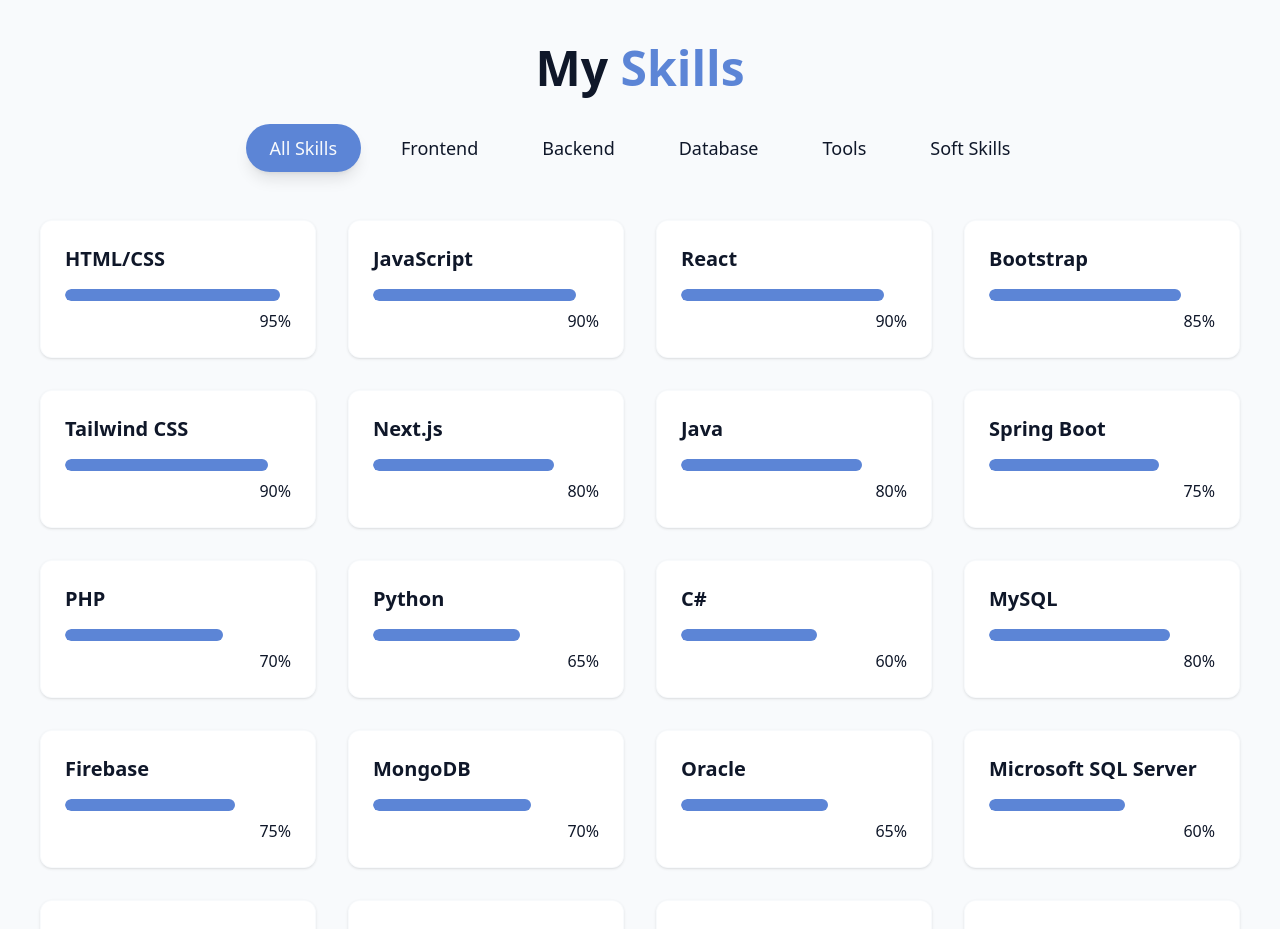
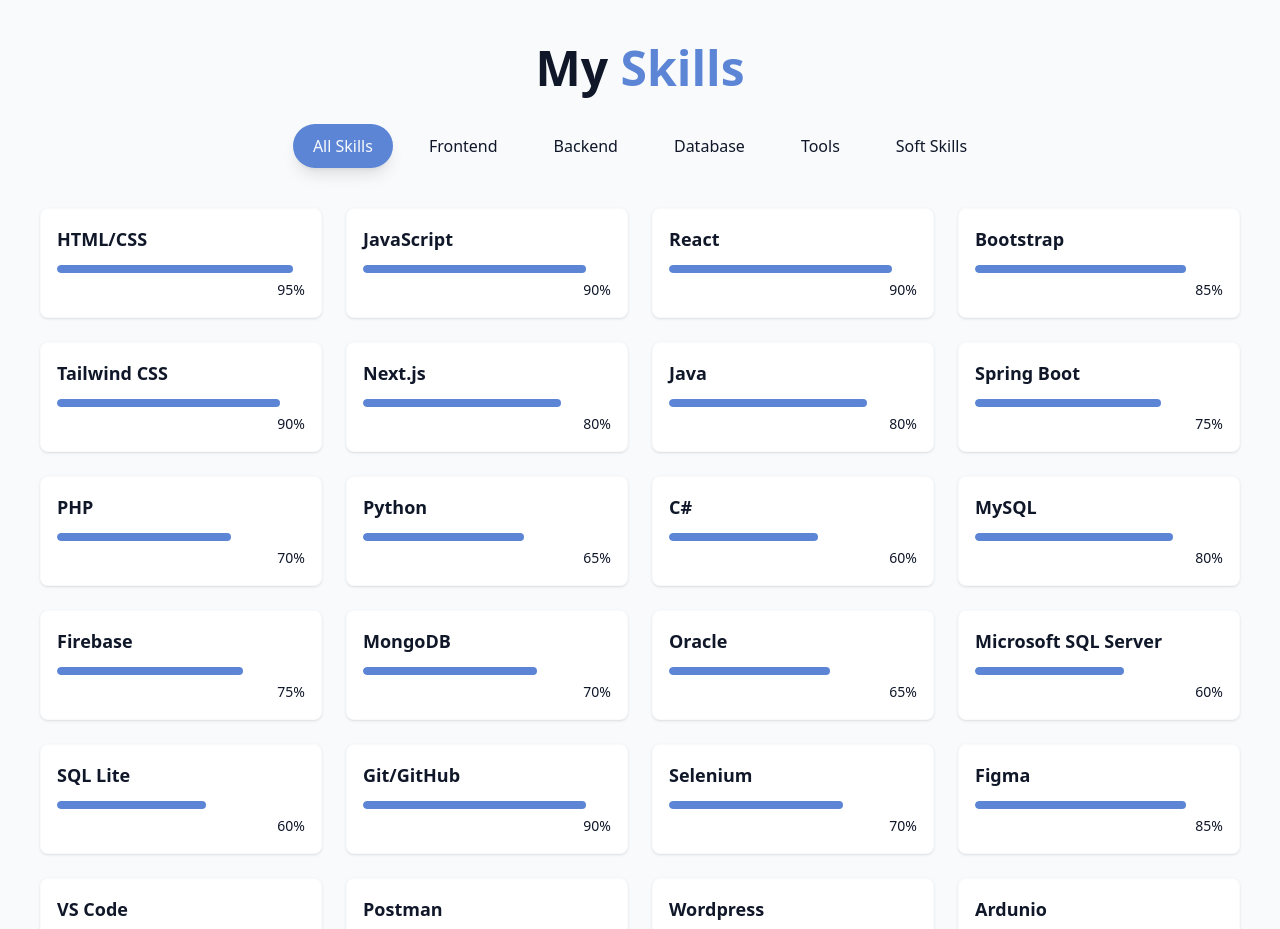
Before and after one commit to Bhanu2001829/Bhanuka-Portfolio, a React (Vite) app: page / in a window 1280 px wide. Shown: the part 1860-2789 px from the top of the page. Built offline with nearby package versions, Linux system fonts and the light colour scheme.

Commit message:
Refactor ProjectsSection layout and update SkillsSection styling

```diff
--- a/src/components/ProjectsSection.jsx
+++ b/src/components/ProjectsSection.jsx
@@ -55,22 +55,22 @@ export const ProjectsSection = () => {
       className="min-h-screen w-full flex items-center justify-center p-4 sm:p-6 relative bg-background"
     >
       <div className="w-full max-w-[1200px] mx-auto">
-        <div className="w-full text-center mb-10">
-          <h2 className="text-4xl sm:text-5xl font-bold mb-8">
+        <div className="text-center mb-10">
+          <h2 className="text-4xl sm:text-5xl font-bold mb-6">
             Featured <span className="text-primary">Projects</span>
           </h2>
-          <p className="text-base sm:text-lg text-muted-foreground max-w-4xl mx-auto leading-relaxed">
+          <p className="text-base sm:text-lg text-muted-foreground max-w-3xl mx-auto">
             Here are some of my recent projects. Each one was built with care, precision, and a focus on performance and user experience.
           </p>
         </div>
 
-        <div className="grid grid-cols-1 sm:grid-cols-2 xl:grid-cols-3 gap-8">
+        <div className="grid grid-cols-1 sm:grid-cols-2 xl:grid-cols-3 gap-6">
           {projects.map((project) => (
             <div
               key={project.id}
-              className="group bg-card rounded-2xl overflow-hidden shadow-xl hover:shadow-[0_6px_30px_rgba(0,0,0,0.1)] transition-all duration-400 h-full flex flex-col transform hover:scale-[1.02]"
+              className="group bg-card rounded-xl overflow-hidden shadow-md hover:shadow-lg transition-all duration-300 h-full flex flex-col hover:scale-[1.01]"
             >
-              <div className="h-[280px] w-full overflow-hidden">
+              <div className="h-[220px] w-full overflow-hidden">
                 <img
                   src={project.image}
                   alt={project.title}
@@ -78,34 +78,34 @@ export const ProjectsSection = () => {
                 />
               </div>
 
-              <div className="p-6 flex-1 flex flex-col">
-                <div className="flex flex-wrap gap-3 mb-6">
+              <div className="p-5 flex-1 flex flex-col">
+                <div className="flex flex-wrap gap-2 mb-4">
                   {project.tags.map((tag, idx) => (
                     <span
                       key={tag + idx}
-                      className="px-3 py-2 text-base font-medium border rounded-full bg-secondary text-secondary-foreground"
+                      className="px-3 py-1.5 text-sm font-medium border rounded-full bg-secondary text-secondary-foreground"
                     >
                       {tag}
                     </span>
                   ))}
                 </div>
 
-                <h3 className="text-xl md:text-2xl font-bold mb-4">
+                <h3 className="text-lg md:text-xl font-bold mb-3">
                   {project.title}
                 </h3>
 
-                <p className="text-muted-foreground text-base mb-6 flex-1">
+                <p className="text-muted-foreground text-sm mb-4 flex-1">
                   {project.description}
                 </p>
 
-                <div className="flex justify-between items-center mt-auto">
+                <div className="flex justify-end items-center mt-auto">
                   <a
                     href={project.githubUrl}
                     target="_blank"
                     rel="noopener noreferrer"
                     className="text-foreground/80 hover:text-primary transition-colors duration-300"
                   >
-                    <Github size={28} />
+                    <Github size={24} />
                   </a>
                 </div>
               </div>
@@ -113,14 +113,14 @@ export const ProjectsSection = () => {
           ))}
         </div>
 
-        <div className="text-center mt-16">
+        <div className="text-center mt-12">
           <a
-            className="cosmic-button w-fit flex items-center mx-auto gap-3 px-8 py-4 text-lg font-semibold rounded-lg hover:bg-primary/90 transition-colors duration-300"
+            className="cosmic-button w-fit flex items-center mx-auto gap-2 px-6 py-3 text-base font-semibold rounded-md hover:bg-primary/90 transition-colors duration-300"
             target="_blank"
             rel="noopener noreferrer"
             href="https://github.com/Bhanu2001829"
           >
-            Check My GitHub <ArrowRight size={20} />
+            Check My GitHub <ArrowRight size={18} />
           </a>
         </div>
       </div>
--- a/src/components/SkillsSection.jsx
+++ b/src/components/SkillsSection.jsx
@@ -2,7 +2,6 @@ import { useState } from "react";
 import { cn } from "@/lib/utils";
 
 const skills = [
-  // Frontend
   { name: "HTML/CSS", level: 95, category: "frontend" },
   { name: "JavaScript", level: 90, category: "frontend" },
   { name: "React", level: 90, category: "frontend" },
@@ -10,14 +9,12 @@ const skills = [
   { name: "Tailwind CSS", level: 90, category: "frontend" },
   { name: "Next.js", level: 80, category: "frontend" },
 
-  // Backend
   { name: "Java", level: 80, category: "backend" },
   { name: "Spring Boot", level: 75, category: "backend" },
   { name: "PHP", level: 70, category: "backend" },
   { name: "Python", level: 65, category: "backend" },
   { name: "C#", level: 60, category: "backend" },
 
-  // Database
   { name: "MySQL", level: 80, category: "database" },
   { name: "Firebase", level: 75, category: "database" },
   { name: "MongoDB", level: 70, category: "database" },
@@ -25,7 +22,6 @@ const skills = [
   { name: "Microsoft SQL Server", level: 60, category: "database" },
   { name: "SQL Lite", level: 60, category: "database" },
 
-  // Tools
   { name: "Git/GitHub", level: 90, category: "tools" },
   { name: "Selenium", level: 70, category: "tools" },
   { name: "Figma", level: 85, category: "tools" },
@@ -34,7 +30,6 @@ const skills = [
   { name: "Wordpress", level: 80, category: "tools" },
   { name: "Ardunio", level: 60, category: "tools" },
 
-  // Soft skills
   { name: "Team Collaboration", level: 95, category: "softskills" },
   { name: "Problem Solving", level: 80, category: "softskills" },
   { name: "Leadership", level: 85, category: "softskills" },
@@ -57,7 +52,7 @@ export const SkillsSection = () => {
       id="skills"
       className="min-h-screen w-full flex items-center justify-center p-4 sm:p-6 relative bg-secondary/30"
     >
-      {/* Background blurred circles like AboutSection */}
+      {/* Background blurred circles */}
       <div className="absolute inset-0 -z-10 overflow-hidden">
         <div className="absolute top-1/3 left-1/4 w-96 h-96 rounded-full bg-primary/10 blur-3xl"></div>
         <div className="absolute bottom-1/4 right-1/3 w-64 h-64 rounded-full bg-primary/5 blur-3xl"></div>
@@ -69,13 +64,13 @@ export const SkillsSection = () => {
         </h2>
 
         {/* Category Buttons */}
-        <div className="flex flex-wrap justify-center gap-4 mb-12">
+        <div className="flex flex-wrap justify-center gap-4 mb-10">
           {categories.map((category) => (
             <button
               key={category}
               onClick={() => setActiveCategory(category)}
               className={cn(
-                "px-6 py-2.5 rounded-full transition-all duration-300 capitalize text-lg font-medium",
+                "px-5 py-2.5 rounded-full transition-all duration-300 capitalize text-base font-medium",
                 "transform hover:scale-105 active:scale-95",
                 activeCategory === category
                   ? "bg-primary text-primary-foreground shadow-lg hover:shadow-xl"
@@ -92,21 +87,21 @@ export const SkillsSection = () => {
         </div>
 
         {/* Skills Grid */}
-        <div className="grid grid-cols-1 sm:grid-cols-2 lg:grid-cols-3 xl:grid-cols-4 gap-8">
+        <div className="grid grid-cols-1 sm:grid-cols-2 lg:grid-cols-3 xl:grid-cols-4 gap-6">
           {filteredSkills.map((skill) => (
             <div
               key={`${skill.name}-${skill.category}`}
-              className="gradient-border p-6 rounded-xl shadow-sm hover:shadow-md transition-all duration-300"
+              className="gradient-border p-4 rounded-lg shadow-sm hover:shadow-md transition-all duration-300"
             >
-              <h3 className="font-semibold text-xl mb-4">{skill.name}</h3>
-              <div className="w-full bg-secondary/50 h-3 rounded-full overflow-hidden">
+              <h3 className="font-semibold text-lg mb-3">{skill.name}</h3>
+              <div className="w-full bg-secondary/50 h-2 rounded-full overflow-hidden">
                 <div
-                  className="bg-primary h-3 rounded-full origin-left animate-[grow_1.5s_ease-out]"
+                  className="bg-primary h-2 rounded-full origin-left animate-[grow_1.5s_ease-out]"
                   style={{ width: `${skill.level}%` }}
                 />
               </div>
-              <div className="text-right mt-2">
-                <span className="text-base text-muted-foreground font-medium">
+              <div className="text-right mt-1">
+                <span className="text-sm text-muted-foreground font-medium">
                   {skill.level}%
                 </span>
               </div>
```
